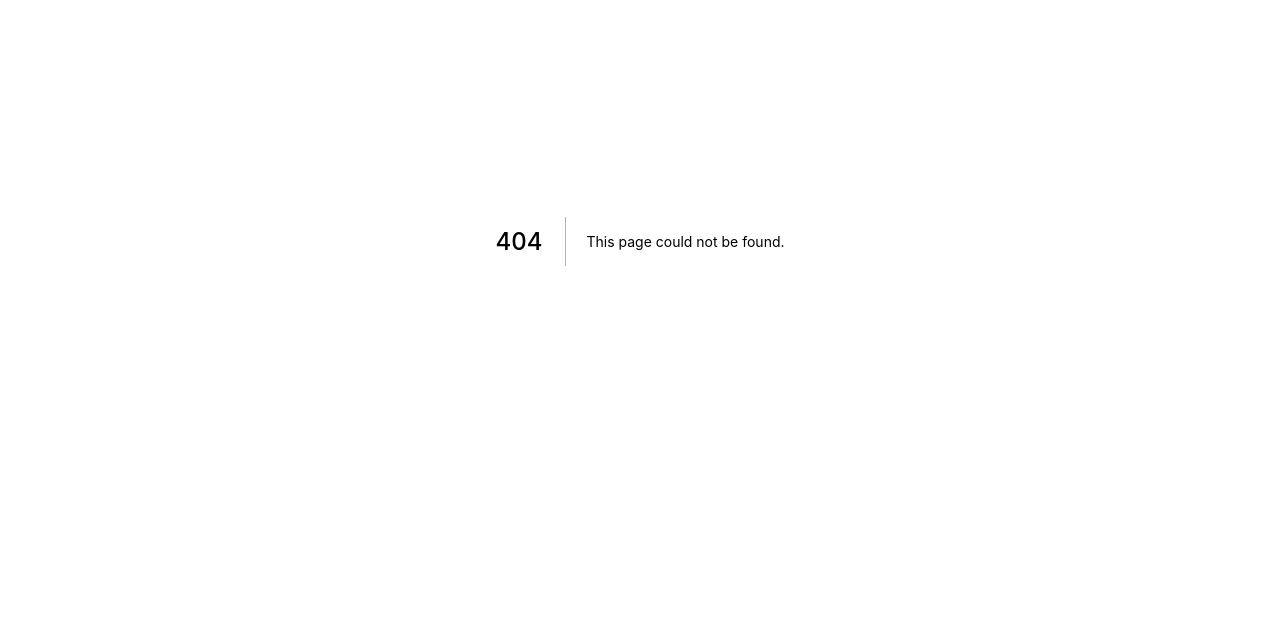
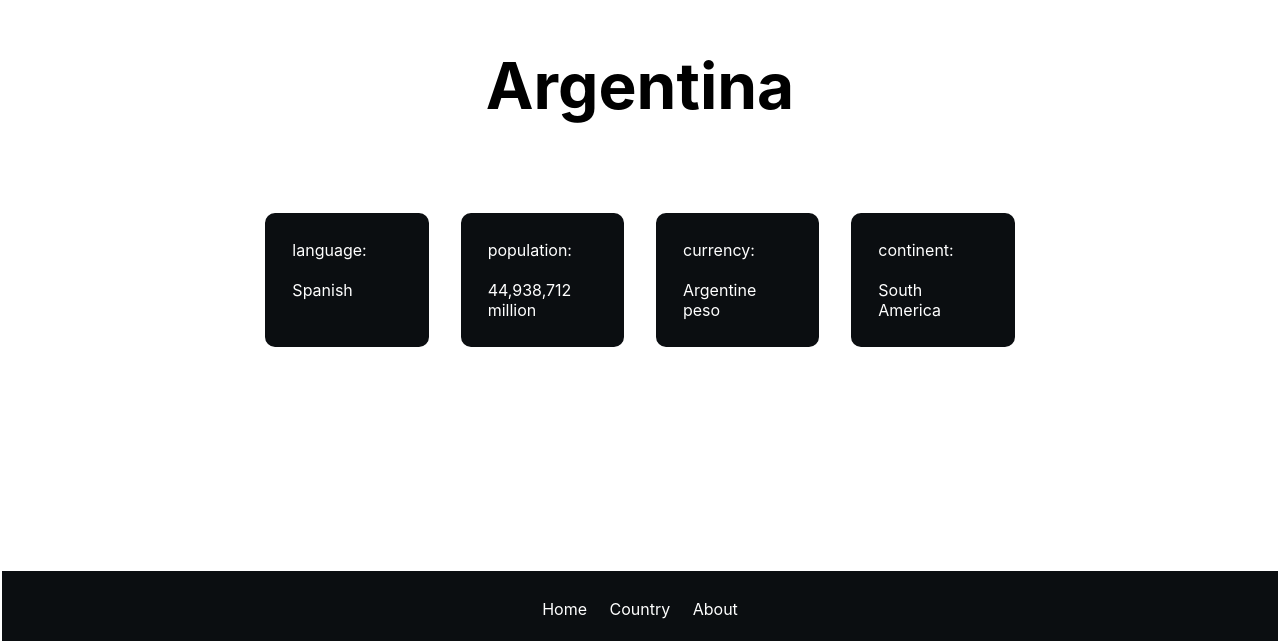
Before and after one commit to MeztliRA/kuoyms, a Next.js app: page /country/argentina in a window 1280 px wide. Before the commit this address had no page. Shown: the part 159-800 px from the top of the page. Built offline with nearby package versions, Linux system fonts and the light colour scheme.

Commit message:
Add argentina page

```diff
--- /dev/null
+++ b/pages/country/argentina.tsx
@@ -0,0 +1,13 @@
+import CountryInfo from "../../components/CountryInfo";
+
+export default function argentina() {
+    return (
+        <CountryInfo
+            name="Argentina"
+            language="Spanish"
+            continent="South America"
+            population="44,938,712 million"
+            currency="Argentine peso"
+        />
+    )
+}
--- a/pages/country/index.tsx
+++ b/pages/country/index.tsx
@@ -22,6 +22,8 @@ export default function Country() {
 
         <ul className={styles.list}>
           <Twemoji>
+            <li><Link href="/country/argentina"> 🇦🇷 Argentina</Link></li>
+            <br/>
             <li><Link href="/country/brazil"> 🇧🇷 Brazil</Link></li>
             <br/>
             <li><Link href="/country/canada"> 🇨🇦 Canada</Link></li>
```
